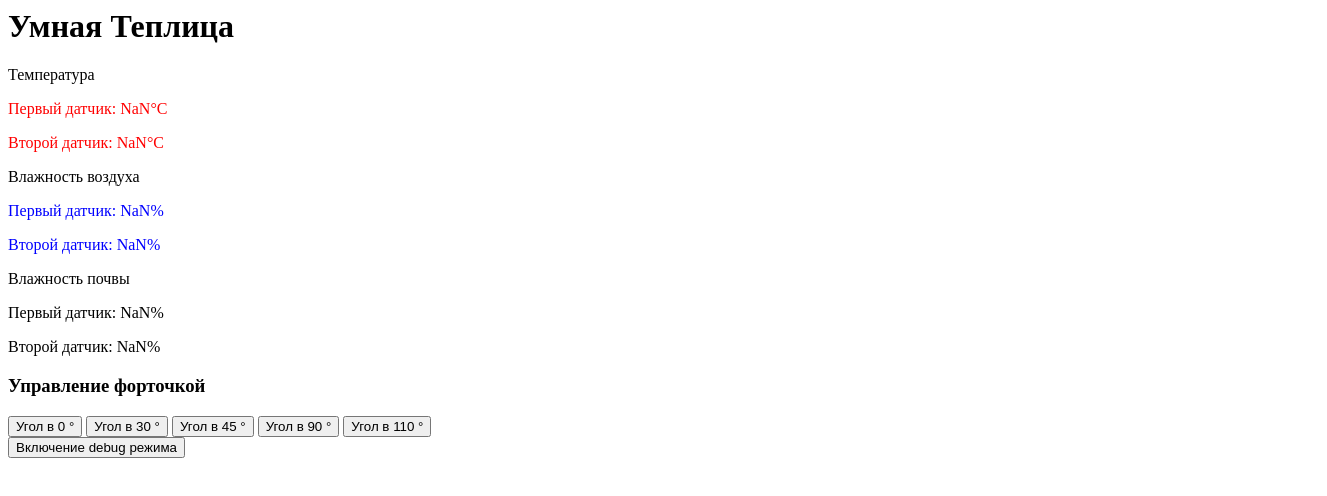
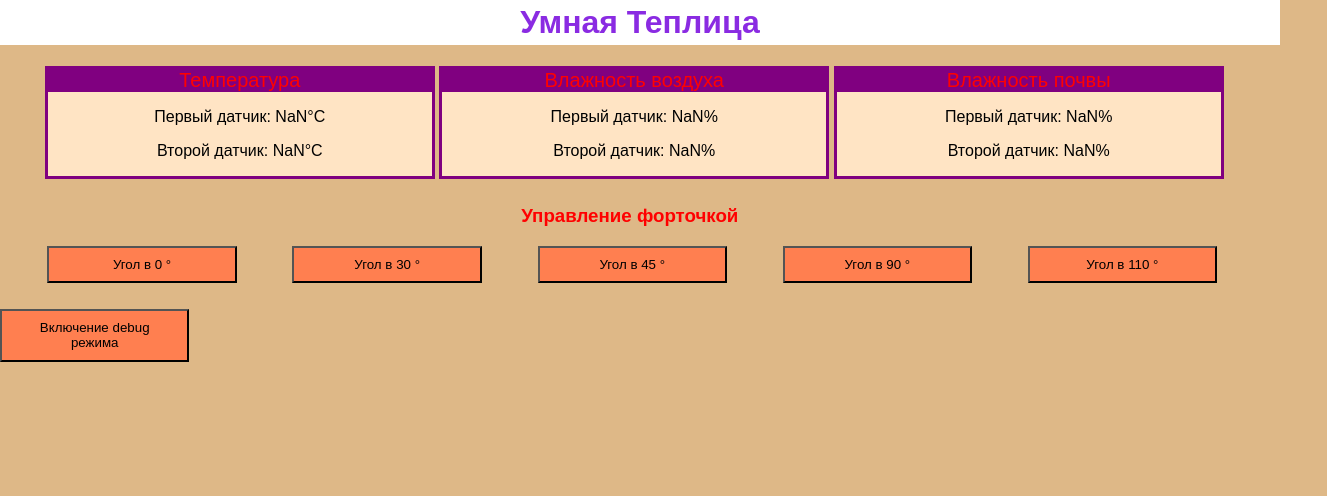
Before and after one commit to gapandr/repo-for-predproff, a plain HTML site: page esp-3/data/index.html in a window 1280 px wide. Shown: the whole page, 1327 px wide, since content can reach past the window. Drawn offline with Linux system fonts and the light colour scheme; no server answers.

Commit message:
Update style.css
Косметические улучшения сайта

```diff
--- a/esp-3/data/style.css
+++ b/esp-3/data/style.css
@@ -1,14 +1,75 @@
+body
+{
+    background-color: burlywood;
+    font-family: Arial;
+    margin: 0%;
+}
+
+h1
+{
+    text-align: center;
+    color: blueviolet;
+    border: 4px solid white;
+    background-color: white;
+}
+
+h3
+{
+    text-align: center;
+    margin-left: -9%;
+    color: red;
+}
+
+#sensors
+{
+    width: 100%;
+    margin-left: 3.5%;
+    margin-bottom: 2%;
+}
+
+.block
+{
+    display: inline-block;
+    text-align: center;
+    width: 30%;
+    border: 3px solid purple;
+    background-color: bisque;
+}
+
+.block-title
+{
+    font-size: 20px;
+    margin: 0%;
+    background-color: purple;
+    color: red;
+}
+
+button
+{
+    background-color: coral;
+    padding: .7em 1.5em;
+    margin-right: 4%;
+    width: 14.8%;
+}
+
+button:hover
+{
+    background-color: chocolate;
+}
+
+button:active
+{
+    background-color: sandybrown;
+}
+
+#buttons
+{
+    width: 100%;
+    margin: 2%;
+    margin-left: 3.7%;
+}
+
 #test_btn
 {
     display: none;
 }
-
-.temp_detector
-{
-    color: red;
-}
-
-.hum_detector
-{
-    color: blue;
-}
```
